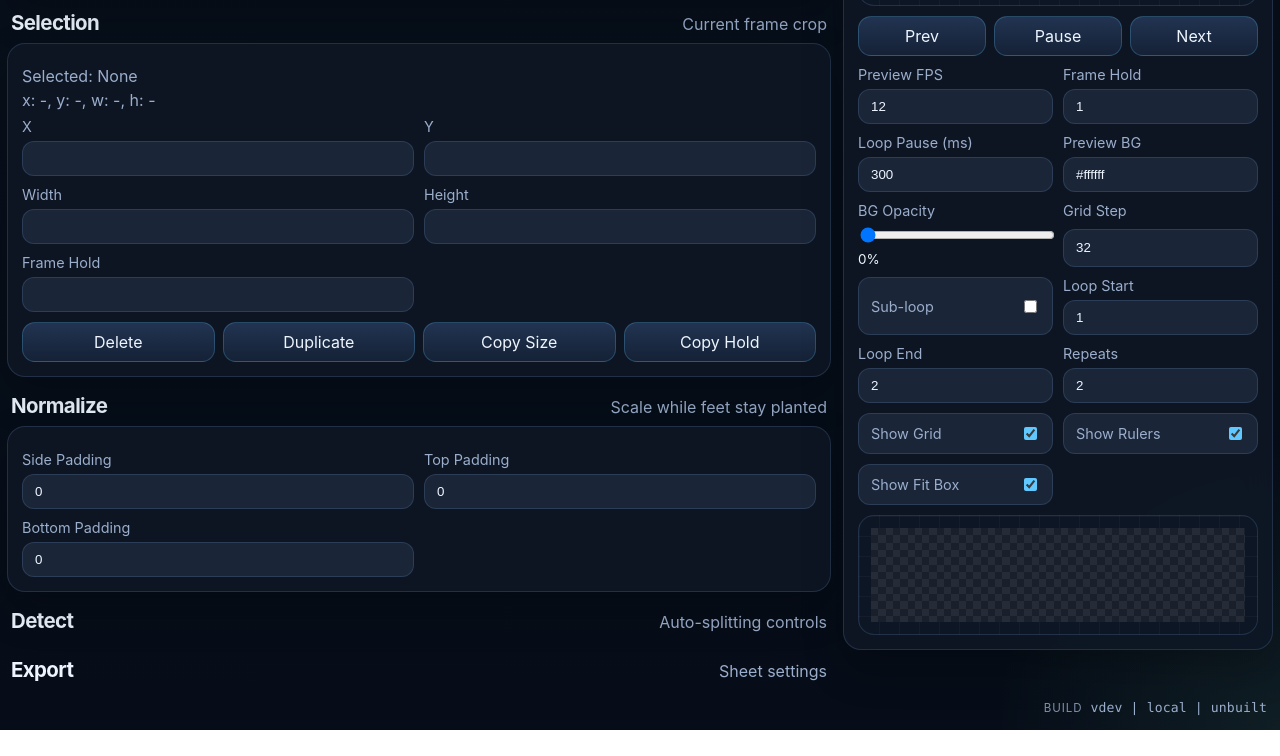
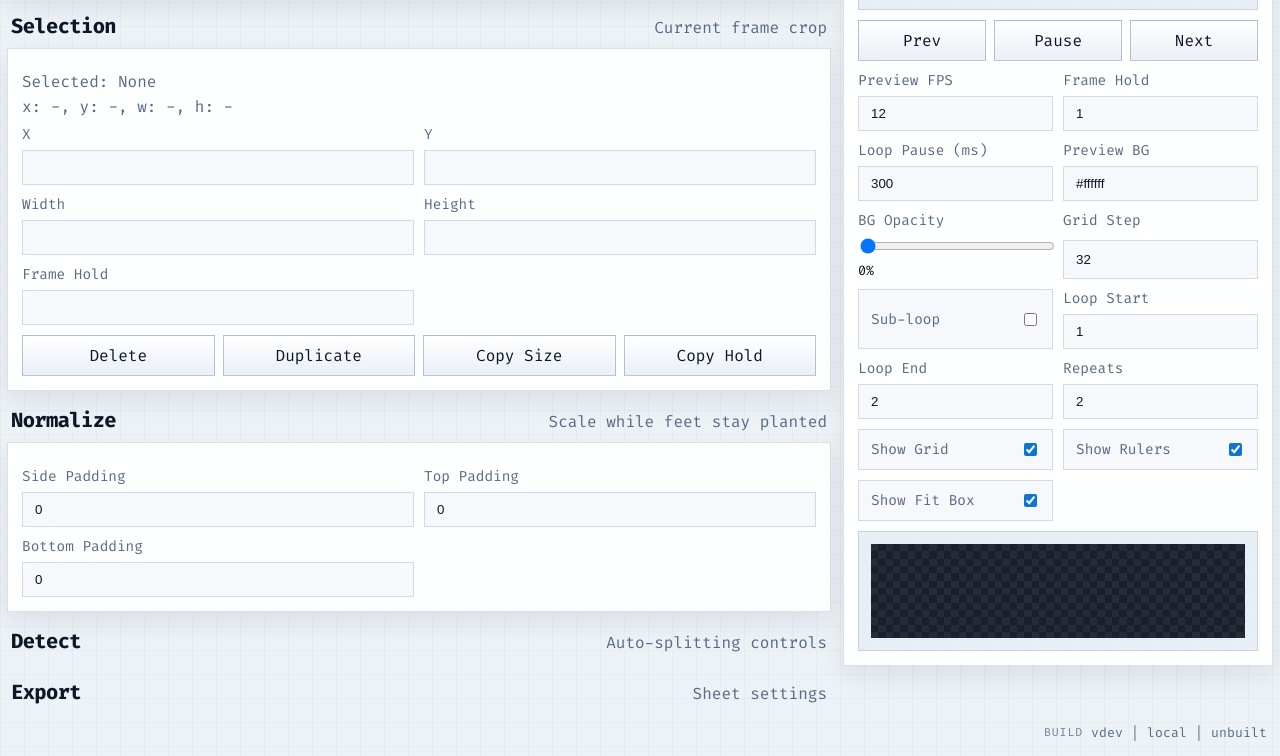
Before and after one commit to clayton/sprite-cutter-app, a website: page index.html in a window 1280 px wide. Shown: the part 526-1282 px from the top of the page. Before the commit the page ends 1256 px from the top, so only its background shows below. Drawn offline with Linux system fonts and the light colour scheme.

Commit message:
Add system light mode and mono UI theme

```diff
--- a/index.html
+++ b/index.html
@@ -4,6 +4,9 @@
     <meta charset="utf-8" />
     <meta name="viewport" content="width=device-width, initial-scale=1" />
     <title>SpriteSlice</title>
+    <link rel="preconnect" href="https://fonts.googleapis.com" />
+    <link rel="preconnect" href="https://fonts.gstatic.com" crossorigin />
+    <link href="https://fonts.googleapis.com/css2?family=Fira+Code:wght@400;500;600;700&display=swap" rel="stylesheet" />
     <link rel="stylesheet" href="./style.css" />
   </head>
   <body>
--- a/style.css
+++ b/style.css
@@ -1,3 +1,19 @@
+:root {
+  color-scheme: light dark;
+  --bg: #edf2f7;
+  --panel: rgba(255, 255, 255, 0.94);
+  --panel-2: #f6f8fb;
+  --panel-3: #e8eef5;
+  --line: rgba(55, 83, 122, 0.18);
+  --line-strong: rgba(55, 83, 122, 0.32);
+  --ink: #0c1727;
+  --muted: #586a84;
+  --accent: #0d74d1;
+  --accent-2: #1f9d68;
+  --shadow: 0 10px 24px rgba(16, 24, 40, 0.08);
+}
+
+@media (prefers-color-scheme: dark) {
   :root {
     --bg: #07111d;
     --panel: rgba(14, 23, 37, 0.94);
@@ -11,6 +27,7 @@
     --accent-2: #7ce4b1;
     --shadow: 0 18px 42px rgba(0, 0, 0, 0.24);
   }
+}
 
 * {
   box-sizing: border-box;
@@ -20,15 +37,19 @@ body {
   margin: 0;
   min-height: 100vh;
   font-family:
-    "Avenir Next",
-    "SF Pro Display",
-    "Segoe UI",
-    sans-serif;
+    "Fira Code",
+    "SFMono-Regular",
+    Menlo,
+    Monaco,
+    Consolas,
+    "Liberation Mono",
+    monospace;
   color: var(--ink);
   background:
-    radial-gradient(circle at top left, rgba(97, 200, 255, 0.12), transparent 20%),
-    radial-gradient(circle at bottom right, rgba(124, 228, 177, 0.08), transparent 16%),
-    linear-gradient(180deg, #08111d 0%, #060d18 100%);
+    linear-gradient(rgba(55, 83, 122, 0.04) 1px, transparent 1px),
+    linear-gradient(90deg, rgba(55, 83, 122, 0.04) 1px, transparent 1px),
+    var(--bg);
+  background-size: 24px 24px, 24px 24px, auto;
 }
 
 .app-shell {
@@ -56,14 +77,7 @@ body {
 }
 
 #buildInfo {
-  font-family:
-    ui-monospace,
-    SFMono-Regular,
-    Menlo,
-    Monaco,
-    Consolas,
-    "Liberation Mono",
-    monospace;
+  font-family: inherit;
 }
 
 .topbar,
@@ -81,7 +95,7 @@ body {
   justify-content: space-between;
   gap: 12px;
   padding: 10px 14px;
-  border-radius: 18px;
+  border-radius: 0;
 }
 
 .title-block {
@@ -146,10 +160,9 @@ button,
   justify-content: center;
   min-height: 40px;
   padding: 9px 12px;
-  border-radius: 13px;
-  border: 1px solid rgba(97, 200, 255, 0.24);
-  background:
-    linear-gradient(180deg, rgba(34, 53, 83, 0.98) 0%, rgba(21, 34, 55, 0.98) 100%);
+  border-radius: 0;
+  border: 1px solid var(--line-strong);
+  background: linear-gradient(180deg, rgba(255, 255, 255, 0.96) 0%, rgba(233, 239, 247, 0.96) 100%);
   color: var(--ink);
   font: inherit;
   cursor: pointer;
@@ -163,6 +176,15 @@ button:hover,
 .file-pill:hover span {
   border-color: var(--accent);
   transform: translateY(-1px);
+}
+
+@media (prefers-color-scheme: dark) {
+  button,
+  .file-pill span {
+    border: 1px solid rgba(97, 200, 255, 0.24);
+    background:
+      linear-gradient(180deg, rgba(34, 53, 83, 0.98) 0%, rgba(21, 34, 55, 0.98) 100%);
+  }
 }
 
 label {
@@ -185,7 +207,7 @@ input[type="checkbox"] {
 input[type="text"],
 input[type="number"] {
   padding: 9px 12px;
-  border-radius: 12px;
+  border-radius: 0;
   border: 1px solid var(--line);
   background: var(--panel-2);
   color: var(--ink);
@@ -253,7 +275,7 @@ input[type="number"] {
 
 .section-body,
 .panel {
-  border-radius: 18px;
+  border-radius: 0;
 }
 
 .section-body {
@@ -279,7 +301,7 @@ input[type="number"] {
 .preview-stage,
 .sheet-preview {
   margin-top: 10px;
-  border-radius: 16px;
+  border-radius: 0;
   border: 1px solid var(--line);
   overflow: hidden;
   background:
@@ -389,7 +411,7 @@ input[type="number"] {
   gap: 12px;
   padding: 10px 12px;
   border: 1px solid var(--line);
-  border-radius: 12px;
+  border-radius: 0;
   background: var(--panel-2);
 }
 
@@ -418,12 +440,6 @@ input[type="number"] {
     margin: 4px auto;
   }
 
-  .topbar,
-  .section-body,
-  .panel {
-    border-radius: 16px;
-  }
-
   .compact-grid {
     grid-template-columns: 1fr;
   }
```
Lines whose indentation alone changed are shown as unchanged.
